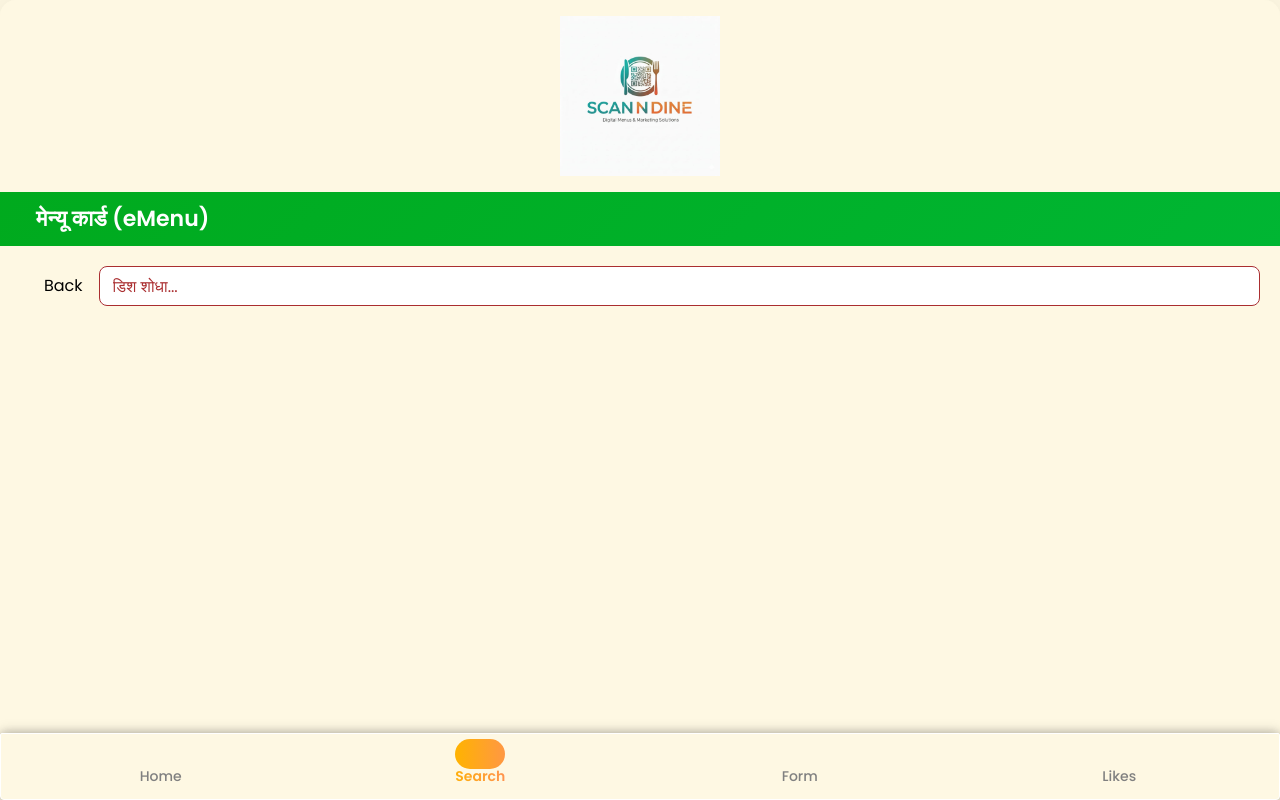
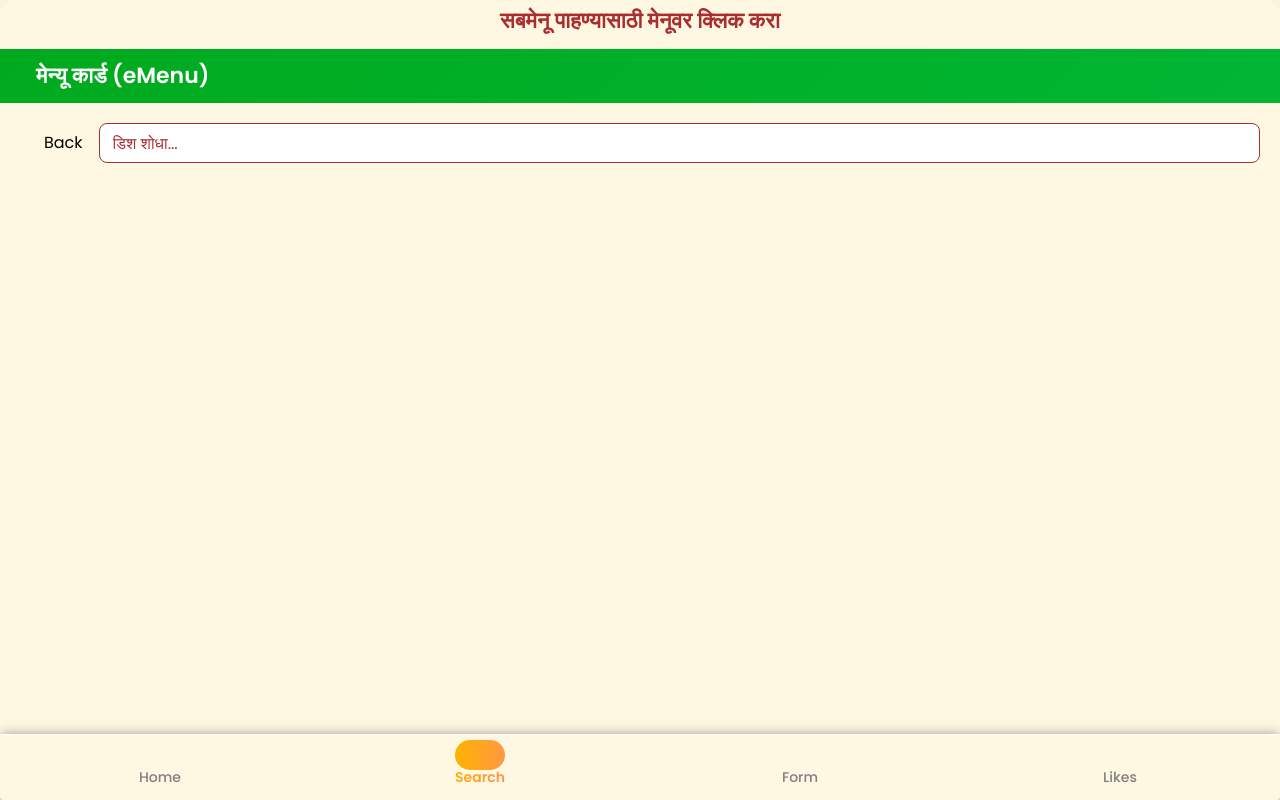
Before and after one commit to parthj712/DemoQR, a Next.js app: page /search in a window 1280 px wide. Built offline with nearby package versions, Linux system fonts and the light colour scheme; some icons are missing.

Commit message:
add dark and light mode for the home and search page

```diff
--- a/src/Componenets/BottomMenu/BottomMenu.js
+++ b/src/Componenets/BottomMenu/BottomMenu.js
@@ -1,44 +1,65 @@
-import { Box, Button, Typography } from '@mui/material'
+import { Box, Button, Typography, useTheme } from "@mui/material";
 import WhatsAppIcon from "@mui/icons-material/WhatsApp";
 import PhoneIcon from "@mui/icons-material/Phone";
 import LocationOnIcon from "@mui/icons-material/LocationOn";
-import { keyframes } from '@emotion/react';
 import { motion } from "framer-motion";
-
-import React from 'react'
-import { useLanguage } from '@/Context/LanguageContext';
-
-
-const textGradientAnimation = keyframes`
-  0% { background-position: 0% 50%; }
-  50% { background-position: 100% 50%; }
-  100% { background-position: 0% 50%; }
-`;
+import React from "react";
+import { useLanguage } from "@/Context/LanguageContext";
 
 const BottomMenu = () => {
+    const theme = useTheme();
+    const { language } = useLanguage();
 
-    const ownerPhone = "9545934174"; // replace with actual number
-    const ownerWhatsApp = "+91 9545934174"; // same as phone if WhatsApp registered
+    const ownerPhone = "9545934174";
+    const ownerWhatsApp = "+91 9545934174";
     const googleMapLink =
         "https://www.google.com/maps/place/Manas+Veg+Restaurant,+Karad+-+Chiplun+Rd,+Markandi,+Chiplun,+Maharashtra+415605";
 
+    const WhatsApp = language === "mr" ? "व्हॉट्सॲप" : "WhatsApp";
+    const Phone = language === "mr" ? "फोन" : "Phone";
+    const Map =
+        language === "mr"
+            ? "आमच्यापर्यंत पोहोचण्यासाठी गुगल मॅप फॉलो करा"
+            : "Follow Google Map to Reach Us";
 
-    const { language } = useLanguage();
+    const mainTitle = language === "mr" ? "स्कॅन & डाईन" : "Scan N Dine";
+    const secTitle =
+        language === "mr"
+            ? "तुमचा मेनू, सुंदरपणे पुन्हा डिझाइन केलेला."
+            : "Your menu, beautifully reimagined";
+    const Address =
+        language === "mr"
+            ? "स्कॅन & डाईन, कराड - चिपळूण रोड, मार्कंडी, चिपळूण, महाराष्ट्र ४१५६०५"
+            : "Scan N Dine, Karad - Chiplun Rd, Markandi, Chiplun, Maharashtra 415605";
 
-    const WhatsApp = language === 'mr' ? "व्हॉट्सॲप" : "WhatsApp";
+    // 🎨 Dynamic backgrounds and text
+    const backgroundGradient =
+        theme.palette.mode === "light"
+            ? "linear-gradient(-45deg, #c42528, #c04848, #b32d2f)" // vibrant red gradient for light
+            : "linear-gradient(-45deg, #121212, #1e1e1e, #2c2c2c)"; // subtle dark for dark mode
 
-    const Phone = language === 'mr' ? "फोन" : "Phone";
+    const highlightColor =
+        theme.palette.mode === "light" ? "#ffd735" : "#fbc02d"; // yellow in light, golden in dark
 
-    const Map = language === 'mr' ? "आमच्यापर्यंत पोहोचण्यासाठी गुगल मॅप फॉलो करा" : "Follow Google Map to Reach Us";
+    const buttonColors = {
+        whatsapp: {
+            bg: "#12c252",
+            hover: "#11a64d",
+        },
+        phone: {
+            bg: "#0c9797",
+            hover: "#006666",
+        },
+        map: {
+            bg: "#2b7de8",
+            hover: "#145dbf",
+        },
+    };
 
-    const mainTitle = language === 'mr' ? "स्कॅन & डाईन" : "Scan N Dine";
 
-    const secTitle = language === 'mr' ? "तुमचा मेनू, सुंदरपणे पुन्हा डिझाइन केलेला." : "Your menu, beautifully reimagined"
-
-    const Address = language === 'mr' ? "स्कॅन & डाईन, कराड - चिपळूण रोड, मार्कंडी, चिपळूण, महाराष्ट्र ४१५६०५" : "Scan N Dine, Karad - Chiplun Rd, Markandi, Chiplun, Maharashtra 415605"
+    const textColor = theme.palette.mode === "dark" ? "#ececec" : "#ffd735ff";
 
     return (
-        <>
         <Box
             display="flex"
             flexDirection="column"
@@ -47,19 +68,20 @@ const BottomMenu = () => {
             pb={12}
             gap={3}
             sx={{
-                    background: "linear-gradient(-45deg, #c42528ff, #c04848ff, #b32d2fff)",
+                backgroundImage: "linear-gradient(-45deg, #c42528ff, #c04848ff, #b32d2fff)",
+                backgroundRepeat: "no-repeat",
                 backgroundSize: "400% 400%",
                 animation: "gradientMove 6s ease infinite",
-                    color: "white",
                 "@keyframes gradientMove": {
                     "0%": { backgroundPosition: "0% 50%" },
                     "50%": { backgroundPosition: "100% 50%" },
                     "100%": { backgroundPosition: "0% 50%" },
                 },
                 borderTopRightRadius: "20px",
-                    borderTopLeftRadius: "20px"
+                borderTopLeftRadius: "20px",
             }}
         >
+            {/* Buttons */}
             <Box display="flex" flexDirection="column" gap={2}>
                 <Box display="flex" flexDirection="row" gap={2}>
                     <Button
@@ -67,10 +89,11 @@ const BottomMenu = () => {
                         variant="contained"
                         startIcon={<WhatsAppIcon />}
                         sx={{
-                                backgroundColor: "#12c252ff", // WhatsApp green
-                                "&:hover": { backgroundColor: "#11a64dff" },
+                            backgroundColor: buttonColors.whatsapp.bg,
+                            "&:hover": { backgroundColor: buttonColors.whatsapp.hover },
                             p: 1,
-                                borderRadius: 2
+                            borderRadius: 2,
+                            color: textColor, // ✅ button text color
                         }}
                         onClick={() =>
                             window.open(`https://wa.me/${ownerWhatsApp}`, "_blank")
@@ -84,10 +107,11 @@ const BottomMenu = () => {
                         variant="contained"
                         startIcon={<PhoneIcon />}
                         sx={{
-                                backgroundColor: "#0c9797ff", // Teal for Phone
-                                "&:hover": { backgroundColor: "#006666" },
+                            backgroundColor: buttonColors.phone.bg,
+                            "&:hover": { backgroundColor: buttonColors.phone.hover },
                             p: 1,
-                                borderRadius: 2
+                            borderRadius: 2,
+                            color: textColor, // ✅ button text color
                         }}
                         onClick={() => (window.location.href = `tel:${ownerPhone}`)}
                     >
@@ -100,14 +124,15 @@ const BottomMenu = () => {
                     variant="contained"
                     startIcon={<LocationOnIcon />}
                     sx={{
-                            backgroundColor: "#2b7de8ff", // Blue for Location
-                            "&:hover": { backgroundColor: "#145dbf" },
-                            fontSize: language === 'mr' ? "13px" : "14px",
+                        backgroundColor: buttonColors.map.bg,
+                        "&:hover": { backgroundColor: buttonColors.map.hover },
+                        fontSize: language === "mr" ? "13px" : "14px",
                         fontWeight: 500,
                         p: 1,
                         borderRadius: 2,
+                        color: textColor, // ✅ button text color
                         "& .MuiButton-startIcon": {
-                                marginRight: 0.5, // remove left/right spacing
+                            marginRight: 0.5,
                         },
                     }}
                     onClick={() => window.open(googleMapLink, "_blank")}
@@ -116,17 +141,50 @@ const BottomMenu = () => {
                 </Button>
             </Box>
 
-                <Box display={"flex"} flexDirection={"column"} alignItems={"center"} gap={2}>
+            {/* Text + Address */}
+            <Box
+                display={"flex"}
+                flexDirection={"column"}
+                alignItems={"center"}
+                gap={2}
+            >
                 <Box>
-                        <Typography fontSize={"26px"} color='#ffd735ff' fontWeight={600} textAlign={"center"}>{mainTitle}</Typography>
-                        <Typography fontSize={"20px"} color='#ffd735ff' fontWeight={600} textAlign={"center"}>{secTitle}</Typography>
+                    <Typography
+                        fontSize={"26px"}
+                        fontWeight={600}
+                        textAlign={"center"}
+                        sx={{ color: highlightColor }}
+                    >
+                        {mainTitle}
+                    </Typography>
+                    <Typography
+                        fontSize={"20px"}
+                        fontWeight={600}
+                        textAlign={"center"}
+                        sx={{ color: highlightColor }}
+                    >
+                        {secTitle}
+                    </Typography>
                 </Box>
-                    <Typography fontSize={"18px"} color='#ffd735ff' fontWeight={600} textAlign={"center"}>Contact : {ownerPhone}</Typography>
-                    <Typography fontSize={"16px"} color='#ffd735ff' fontWeight={600} textAlign={"center"}>{Address}</Typography>
+                <Typography
+                    fontSize={"18px"}
+                    fontWeight={600}
+                    textAlign={"center"}
+                    sx={{ color: highlightColor }}
+                >
+                    Contact : {ownerPhone}
+                </Typography>
+                <Typography
+                    fontSize={"16px"}
+                    fontWeight={600}
+                    textAlign={"center"}
+                    sx={{ color: highlightColor }}
+                >
+                    {Address}
+                </Typography>
             </Box>
         </Box>
-        </>
-    )
-}
+    );
+};
 
-export default BottomMenu
+export default BottomMenu;
--- a/src/Componenets/BottomNavigation/BottomNav.js
+++ b/src/Componenets/BottomNavigation/BottomNav.js
@@ -1,7 +1,7 @@
 'use client';
 
 import React from 'react';
-import { Paper, Box } from '@mui/material';
+import { Paper, Box, useTheme } from '@mui/material';
 import HomeOutlinedIcon from '@mui/icons-material/HomeOutlined';
 import HomeIcon from '@mui/icons-material/Home';
 import SearchOutlinedIcon from '@mui/icons-material/SearchOutlined';
@@ -24,12 +24,29 @@ const navItems = [
 const BottomNav = () => {
     const router = useRouter();
     const pathname = usePathname();
+    const theme = useTheme();
 
     const smoothGradient = keyframes`
         0% { background-position: 0% 50%; }
         50% { background-position: 100% 50%; }
         100% { background-position: 0% 50%; }
       `;
+
+    const bottomBorder =
+        theme.palette.mode === "light"
+            ? "white" // Green gradient for light mode
+            : "black"; // Subtle dark gradient for dark mode
+
+    const gradientBackground =
+        theme.palette.mode === "light"
+            ? "linear-gradient(270deg, #FFD54F, #FF8A65, #FFB300)" // warm gradient for light
+            : "#494747"; // subtle dark gradient
+
+    const gradientTextColor =
+        theme.palette.mode === "light"
+            ? 'linear-gradient(270deg, #FFD54F, #FF8A65, #FFB300)' // warm gradient for light
+            : "#ececec"; // subtle dark gradient
+
 
     return (
         <motion.div
@@ -47,12 +64,12 @@ const BottomNav = () => {
                     display: 'flex',
                     justifyContent: 'space-around',
                     padding: '10px 0',
-                    backgroundColor: '#fef8e3ff',
+                    backgroundColor: theme.palette.background.default,
                     borderTopLeftRadius: "2px",
                     borderTopRightRadius: "2px",
                     display: "flex",
                     alignItems: "center",
-                    border: "1px solid white",
+                    borderTop: `1px solid ${bottomBorder}`,
                     py: 1.5,
                     boxShadow:
                         "0px 4px 12px rgba(0,0,0,0.15), 0px -4px 12px rgba(0,0,0,0.1), 4px 0px 12px rgba(0,0,0,0.1), -4px 0px 12px rgba(0,0,0,0.1)",
@@ -100,7 +117,7 @@ const BottomNav = () => {
                                                 width: '50px',
                                                 height: '30px',
                                                 borderRadius: '20px',
-                                                background: 'linear-gradient(270deg, #FFD54F, #FF8A65, #FFB300)',
+                                                background: gradientBackground,
                                                 backgroundSize: '300% 300%',
                                                 animation: `${smoothGradient} 1.5s ease infinite`,
                                                 zIndex: -1,
@@ -121,7 +138,7 @@ const BottomNav = () => {
                                     fontSize: 14,
                                     fontWeight: isActive ? 600 : 500,
                                     ...(isActive && {
-                                        background: 'linear-gradient(270deg, #FFD54F, #FF8A65, #FFB300)',
+                                        background: gradientTextColor,
                                         backgroundSize: '300% 300%',
                                         animation: `${smoothGradient} 3s ease infinite`,
                                         WebkitBackgroundClip: 'text',
--- a/src/Componenets/HeadingEMemu/HeadingEMenu.js
+++ b/src/Componenets/HeadingEMemu/HeadingEMenu.js
@@ -51,7 +51,7 @@ const HeadingEMenu = () => {
                             position: "sticky",
                             top: 0,              // sticks to top
                             zIndex: 1000,        // keeps it above other elements
-                            background: "white", // prevent text overlap when scrolling
+                            background: theme.palette.background.default, // prevent text overlap when scrolling
                         }}
                     >
                         <Typography
@@ -104,7 +104,7 @@ const HeadingEMenu = () => {
                             {menuTitle}
                         </Typography>
                         {isMobile && <LanguageToggle />}
-                        {isMobile && <ThemeToggle />}
+
 
 
                     </Box>
--- a/src/Componenets/SearchMenu/SearchPage.js
+++ b/src/Componenets/SearchMenu/SearchPage.js
@@ -11,6 +11,7 @@ import SubmitButton from "../SubmitButton/SubmitButton";
 import LanguageToggle from "../LanguageToggle/LanguageToggle";
 import { useLanguage } from "@/Context/LanguageContext";
 import DiningConstant from "../Constant/AllConstant";
+import HeadingEMenu from "../HeadingEMemu/HeadingEMenu";
 
 
 export default function SearchPage() {
@@ -71,6 +72,8 @@ export default function SearchPage() {
         router.push(`/menu?highlight=${sectionKey}`);
     };
 
+    const isDark = theme.palette.mode === "dark";
+
     return (
         <Suspense fallback={<div>Loading menu...</div>}>
             <motion.div
@@ -92,75 +95,13 @@ export default function SearchPage() {
                 }}
             >
                 <Box sx={{
-                    backgroundColor: "#fef8e3ff",
+                    backgroundColor: theme.palette.background.default,
                     height: "100vh", // full screen height
                     overflowY: "auto" // enables scrolling
                 }}>
-                    <Box
-                        display="flex"
-                        justifyContent="center"
-                        alignItems="center"
-                        py={2} // optional: margin top & bottom
-                    >
-                        <motion.div
-                            initial={{ scale: 0, opacity: 0 }}
-                            animate={{ scale: 1, opacity: 1 }}
-                            transition={{ duration: 0.8, ease: "easeOut" }}
-                        >
-                            <Image
-                                src={demo}
-                                alt="Manas Hotel demo"
-                                width={
-                                    language === "mr"
-                                        ? isSmallMobile
-                                            ? 110
-                                            : isMobile
-                                                ? 160
-                                                : 160
-                                        : isSmallMobile
-                                            ? 135
-                                            : isMobile
-                                                ? 140
-                                                : 160
-                                }
-                                height={
-                                    language === "mr"
-                                        ? isSmallMobile
-                                            ? 60
-                                            : isMobile
-                                                ? 130
-                                                : 160
-                                        : isSmallMobile
-                                            ? 80
-                                            : isMobile
-                                                ? 140
-                                                : 160
-                                }
-                                priority
-                            />
-                        </motion.div>
-                    </Box>
-
-                    <Box display={"flex"} flexDirection={"row"} justifyContent={"space-between"}
-                        px={4} py={0.8} alignItems={"center"}
-                        sx={{
-                            background: "linear-gradient(-45deg, #00A413, #00C853, #00A413)",
-                            backgroundSize: "600% 600%",
-                            animation: "gradientMove 3s ease infinite",
-                            color: "white",
-                            "@keyframes gradientMove": {
-                                "0%": { backgroundPosition: "0% 50%" },
-                                "50%": { backgroundPosition: "100% 50%" },
-                                "100%": { backgroundPosition: "0% 50%" },
-                            },
-                        }}>
-                        <Typography textAlign={"center"} fontSize={isSmallMobile ? "16px" : "22px"} fontWeight={600} p={0.5} color='white'>
-                            {menuTitle}
-                        </Typography>
-                        {isMobile && <LanguageToggle />}
+                    <HeadingEMenu />
 
 
-                    </Box>
 
                     <Box py={2.5} px={2.5}>
                         <Box display={"flex"} flexDirection={"row"} gap={2}>
@@ -170,31 +111,36 @@ export default function SearchPage() {
                             </Box>
                             <TextField
                                 fullWidth
+                                variant="outlined" // use outlined if you want borders
                                 size="small"
                                 label={searchText}
                                 value={searchTerm}
                                 onChange={(e) => setSearchTerm(e.target.value)}
                                 sx={{
-                                    '& .MuiOutlinedInput-root': {
-                                        borderRadius: '8px', // custom border radius
-                                        backgroundColor: '#fff', // background color
-                                        '& fieldset': {
-                                            borderColor: '#AA2E30', // normal border color
+                                    "& .MuiOutlinedInput-root": {
+                                        borderRadius: "8px",
+                                        backgroundColor: isDark ? "#1e1e1e" : "#fff", // background per mode
+                                        color: isDark ? "#ececec" : "#111", // text color
+                                        "& fieldset": {
+                                            borderColor: isDark ? "#888" : "#AA2E30", // normal border
                                             borderWidth: 1.5,
                                         },
-                                        '&:hover fieldset': {
-                                            borderColor: '#FFB520', // border color on hover
+                                        "&:hover fieldset": {
+                                            borderColor: isDark ? "#FF9800" : "#FFB520", // hover border
                                         },
-                                        '&.Mui-focused fieldset': {
-                                            borderColor: '#FF6B00', // border color on focus
+                                        "&.Mui-focused fieldset": {
+                                            borderColor: isDark ? "#FF5722" : "#FF6B00", // focus border
                                             borderWidth: 2,
                                         },
                                     },
-                                    '& .MuiInputLabel-root': {
-                                        color: '#AA2E30', // label color
-                                        '&.Mui-focused': {
-                                            color: '#FF6B00', // label color when focused
+                                    "& .MuiInputLabel-root": {
+                                        color: isDark ? "#bbb" : "#AA2E30", // label color
+                                        "&.Mui-focused": {
+                                            color: isDark ? "#FF5722" : "#FF6B00", // label when focused
                                         },
+                                    },
+                                    "& .MuiInputBase-input": {
+                                        color: isDark ? "#ececec" : "#111", // input text color
                                     },
                                 }}
                             />
--- a/src/Theme/ThemeContext.js
+++ b/src/Theme/ThemeContext.js
@@ -32,7 +32,7 @@ export function ThemeContextProvider({ children }) {
                     mode,
                     ...(mode === "light"
                         ? {
-                            background: { default: "#fef8e3ff", paper: "#ffffff" },
+                            background: { default: "#fef8e3ff", paper: "#ececec" },
                             text: { primary: "#000000" },
                         }
                         : {
```
Also changed, not shown: src/Componenets/CommonCard/CommonCard.js (+19 -8 lines), src/Componenets/HeadingText/HeadingText.js (+19 -10 lines). Lines whose indentation alone changed are shown as unchanged.
